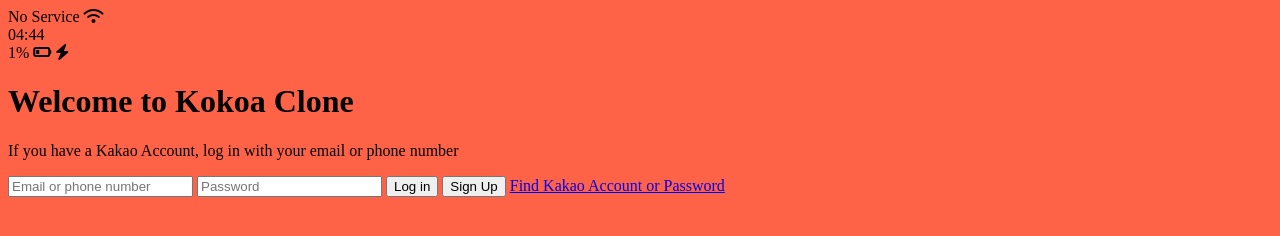
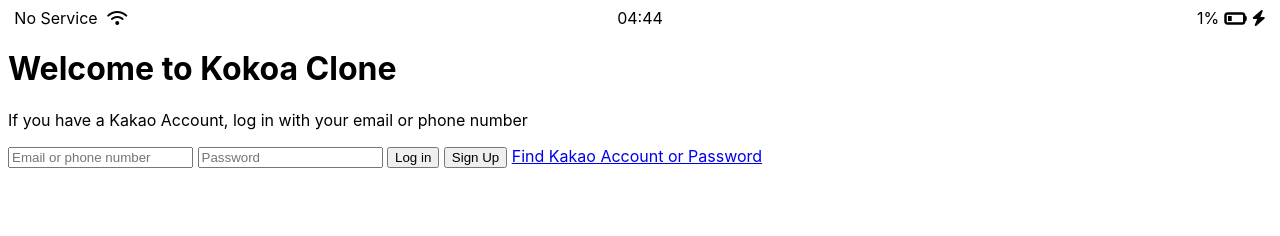
Before and after one commit to Soku3D/kokoa-clone-2021, a plain HTML site: page index.html in a window 1280 px wide. Drawn offline with Linux system fonts and the light colour scheme.

Commit message:
6.6class

```diff
--- a/css/style_index.css
+++ b/css/style_index.css
@@ -1,3 +1,26 @@
 body {
-  background-color: tomato;
+  font-family: -apple-system, BlinkMacSystemFont, "Segoe UI", Roboto, Oxygen,
+    Ubuntu, Cantarell, "Open Sans", "Helvetica Neue", sans-serif;
 }
+#startus-bar {
+  display: flex;
+  justify-content: center;
+}
+.status-bar__column {
+  width: 33%;
+}
+.status-bar__column:first-child span {
+  margin-right: 5px;
+}
+.status-bar__column:nth-child(2) {
+  display: flex;
+  justify-content: center;
+}
+.status-bar__column:last-child {
+  display: flex;
+  justify-content: flex-end;
+  align-items: center;
+}
+.fa-battery-quarter {
+  margin: 5px;
+}
--- a/index.html
+++ b/index.html
@@ -19,7 +19,7 @@
       </div>
       <div class="status-bar__column">
         <span>1%</span>
-        <i class="fas fa-battery-quarter"></i>
+        <i class="fas fa-battery-quarter fa-lg"></i>
         <i class="fas fa-bolt"></i>
       </div>
     </div>
@@ -34,7 +34,6 @@
         <input type="button" value="Sign Up"/>
         <a href="https://accounts.kakao.com/weblogin/find_account_guide?continue=https%3A%2F%2Faccounts.kakao.com%2Fweblogin%2Faccount%2Finfo#pageFindAccountSelect">Find Kakao Account or Password</a>
     </form>
-
     <script
       src="https://kit.fontawesome.com/6478f529f2.js"
       crossorigin="anonymous"
```
